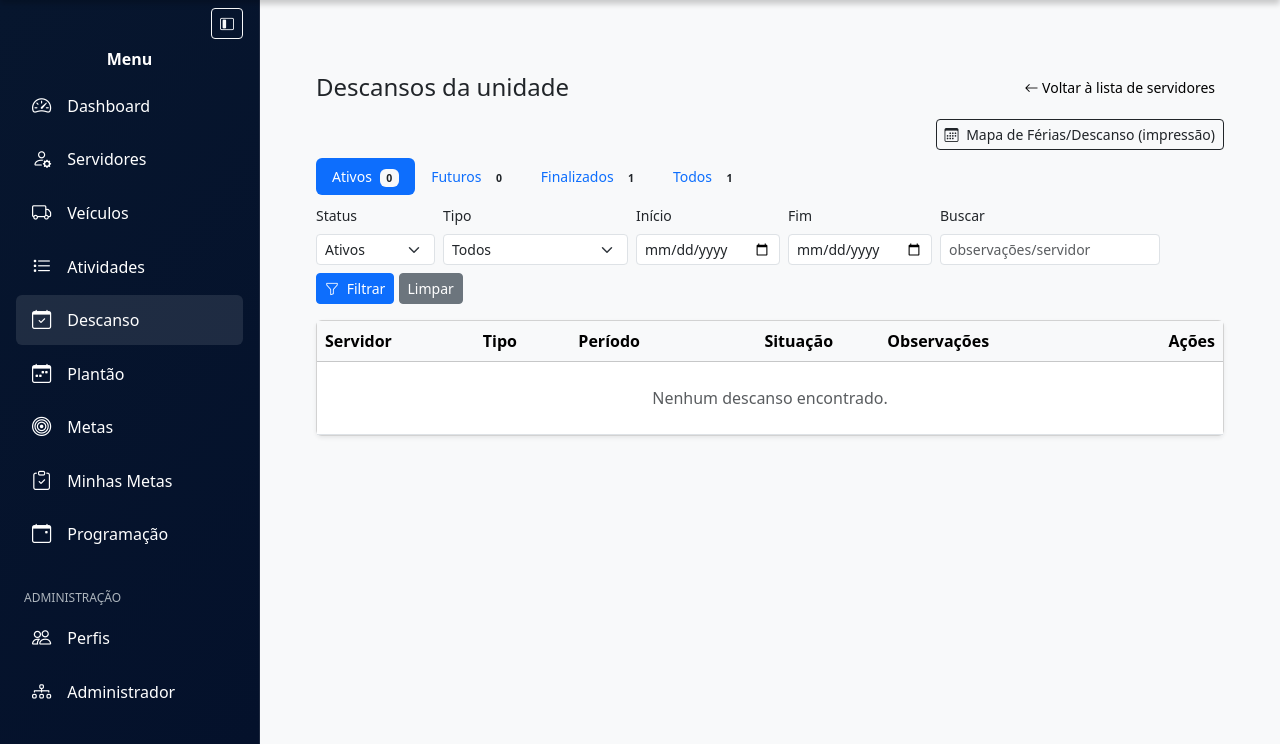
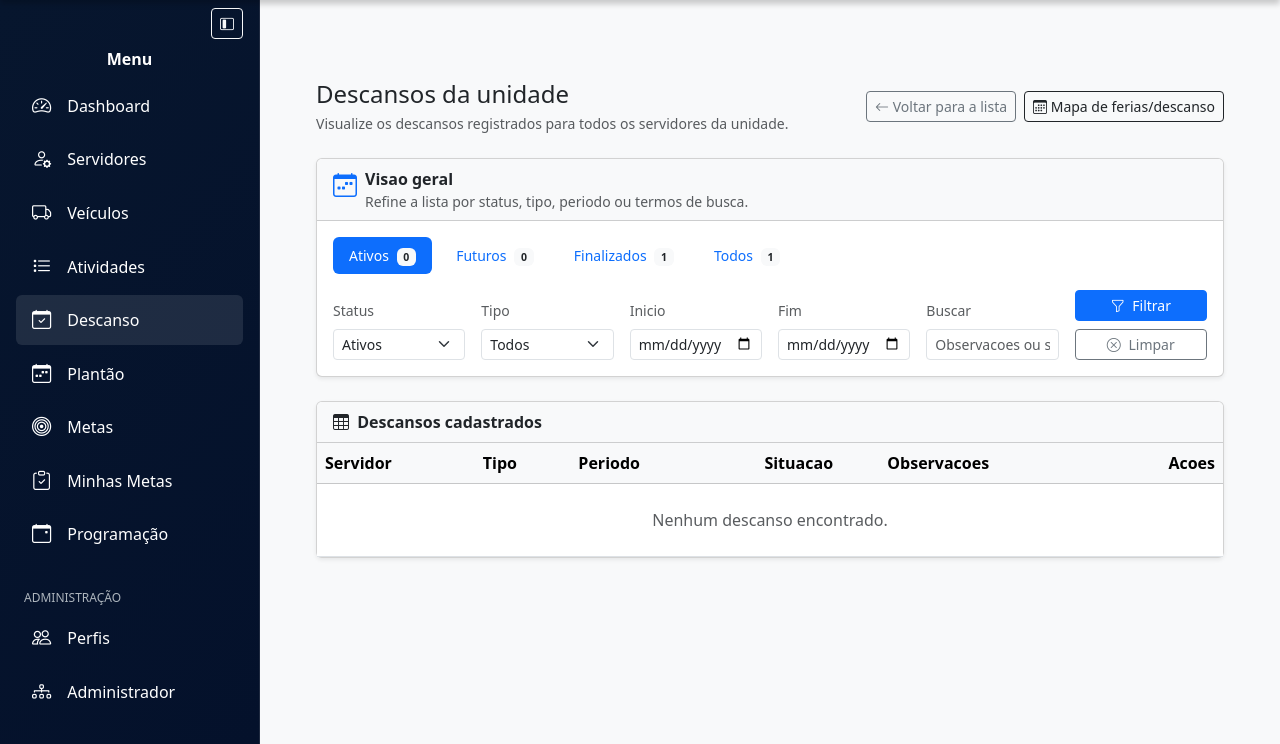
Before and after one commit to MarceloAnsilago/NovoGerenciadorDeAtividades, a Django app: page /descanso/todos/ in a window 1280 px wide. Shown: the part 56-800 px from the top of the page. Run offline with Django 5.2, Linux system fonts and the light colour scheme; a user stored in the database is signed in; tables that the repository leaves empty hold one stand-in row (values such as "Sample post"); some libraries are stand-ins or nearby versions.

Commit message:
Encerrado o template descanso servidores

```diff
--- a/descanso/templates/descanso/descansos_unidade.html
+++ b/descanso/templates/descanso/descansos_unidade.html
@@ -4,39 +4,76 @@
 
 {% block content %}
 {% now 'Y-m-d' as hoje %}
-<div class="container-fluid py-3">
-  <div class="d-flex align-items-center justify-content-between mb-3">
-    <h1 class="h4 mb-0">Descansos da unidade</h1>
-    <a href="{% url 'descanso:lista_servidores' %}" class="btn btn-light btn-sm">
-      <i class="bi bi-arrow-left"></i> Voltar à lista de servidores
+{% now 'Y' as ano_atual %}
+<div class="container py-4">
+  <div class="d-flex align-items-center justify-content-between flex-wrap gap-3 mb-4">
+    <div>
+      <h1 class="h4 mb-1">Descansos da unidade</h1>
+      <p class="text-muted small mb-0">Visualize os descansos registrados para todos os servidores da unidade.</p>
+    </div>
+    <div class="d-flex gap-2">
+      <a href="{% url 'descanso:lista_servidores' %}" class="btn btn-outline-secondary btn-sm">
+        <i class="bi bi-arrow-left"></i> Voltar para a lista
+      </a>
+      <a href="{% url 'descanso:relatorio_mapa' %}?ano={{ ano_atual }}" class="btn btn-outline-dark btn-sm">
+        <i class="bi bi-calendar3"></i> Mapa de ferias/descanso
       </a>
     </div>
-  <div class="d-flex justify-content-end mb-2">
-    <a href="{% url 'descanso:relatorio_mapa' %}?ano={{ now|date:'Y' }}" class="btn btn-outline-dark btn-sm">
-      <i class="bi bi-calendar3 me-1"></i> Mapa de Férias/Descanso (impressão)
-    </a>
   </div>
 
-  <ul class="nav nav-pills small mb-2">
-    <li class="nav-item"><a class="nav-link{% if status == 'ativos' %} active{% endif %}" href="?status=ativos">Ativos <span class="badge bg-light text-dark ms-1">{{ counts.ativos }}</span></a></li>
-    <li class="nav-item"><a class="nav-link{% if status == 'futuros' %} active{% endif %}" href="?status=futuros">Futuros <span class="badge bg-light text-dark ms-1">{{ counts.futuros }}</span></a></li>
-    <li class="nav-item"><a class="nav-link{% if status == 'finalizados' %} active{% endif %}" href="?status=finalizados">Finalizados <span class="badge bg-light text-dark ms-1">{{ counts.finalizados }}</span></a></li>
-    <li class="nav-item"><a class="nav-link{% if status == 'todos' %} active{% endif %}" href="?status=todos">Todos <span class="badge bg-light text-dark ms-1">{{ counts.todos }}</span></a></li>
+  <div class="card shadow-sm mb-4">
+    <div class="card-header bg-light d-flex align-items-start justify-content-between flex-wrap gap-3">
+      <div class="d-flex align-items-start gap-2">
+        <i class="bi bi-calendar-week text-primary fs-4"></i>
+        <div>
+          <strong>Visao geral</strong>
+          <div class="text-muted small">Refine a lista por status, tipo, periodo ou termos de busca.</div>
+        </div>
+      </div>
+    </div>
+    <div class="card-body">
+      <ul class="nav nav-pills small flex-wrap gap-2 mb-3">
+        <li class="nav-item">
+          <a class="nav-link{% if status == 'ativos' %} active{% endif %}" href="?status=ativos">
+            Ativos <span class="badge bg-light text-dark ms-1">{{ counts.ativos }}</span>
+          </a>
+        </li>
+        <li class="nav-item">
+          <a class="nav-link{% if status == 'futuros' %} active{% endif %}" href="?status=futuros">
+            Futuros <span class="badge bg-light text-dark ms-1">{{ counts.futuros }}</span>
+          </a>
+        </li>
+        <li class="nav-item">
+          <a class="nav-link{% if status == 'finalizados' %} active{% endif %}" href="?status=finalizados">
+            Finalizados <span class="badge bg-light text-dark ms-1">{{ counts.finalizados }}</span>
+          </a>
+        </li>
+        <li class="nav-item">
+          <a class="nav-link{% if status == 'todos' %} active{% endif %}" href="?status=todos">
+            Todos <span class="badge bg-light text-dark ms-1">{{ counts.todos }}</span>
+          </a>
+        </li>
       </ul>
 
       {% include "partials/_filtros_descanso.html" %}
+    </div>
+  </div>
 
   <div class="card shadow-sm">
+    <div class="card-header bg-light d-flex align-items-center">
+      <strong><i class="bi bi-table me-1"></i> Descansos cadastrados</strong>
+    </div>
+    <div class="card-body p-0">
       <div class="table-responsive">
         <table class="table table-hover align-middle mb-0">
           <thead class="table-light">
             <tr>
               <th>Servidor</th>
               <th>Tipo</th>
-            <th>Período</th>
-            <th class="text-center">Situação</th>
-            <th>Observações</th>
-            <th class="text-end">Ações</th>
+              <th>Periodo</th>
+              <th class="text-center">Situacao</th>
+              <th>Observacoes</th>
+              <th class="text-end">Acoes</th>
             </tr>
           </thead>
           <tbody>
@@ -48,7 +85,7 @@
                   </a>
                 </td>
                 <td>{{ d.get_tipo_display }}</td>
-              <td>{{ d.data_inicio }} — {{ d.data_fim }}</td>
+                <td>{{ d.data_inicio }} &ndash; {{ d.data_fim }}</td>
                 <td class="text-center">
                   {% if d.data_inicio|stringformat:"s" <= hoje and d.data_fim|stringformat:"s" >= hoje %}
                     <span class="badge bg-warning text-dark">Em andamento</span>
@@ -58,7 +95,7 @@
                     <span class="badge bg-secondary">Encerrado</span>
                   {% endif %}
                 </td>
-              <td class="text-muted small">{{ d.observacoes|default:"—" }}</td>
+                <td class="text-muted small">{{ d.observacoes|default:"&mdash;" }}</td>
                 <td class="text-end">
                   {% url 'descanso:editar_descanso' d.id as edit_base %}
                   {% url 'descanso:excluir_descanso' d.id as delete_base %}
@@ -75,4 +112,5 @@
       </div>
     </div>
   </div>
+</div>
 {% endblock %}
--- a/templates/partials/_filtros_descanso.html
+++ b/templates/partials/_filtros_descanso.html
@@ -1,6 +1,6 @@
-<form method="get" class="row g-2 align-items-end mb-3">
-  <div class="col-auto">
-    <label class="form-label small">Status</label>
+<form method="get" class="row g-3 align-items-end">
+  <div class="col-12 col-sm-6 col-lg-2">
+    <label class="form-label small text-muted">Status</label>
     <select name="status" class="form-select form-select-sm">
       <option value="ativos" {% if status == 'ativos' %}selected{% endif %}>Ativos</option>
       <option value="futuros" {% if status == 'futuros' %}selected{% endif %}>Futuros</option>
@@ -9,8 +9,8 @@
     </select>
   </div>
 
-  <div class="col-auto">
-    <label class="form-label small">Tipo</label>
+  <div class="col-12 col-sm-6 col-lg-2">
+    <label class="form-label small text-muted">Tipo</label>
     <select name="tipo" class="form-select form-select-sm">
       <option value="">Todos</option>
       {% for value,label in tipos %}
@@ -19,23 +19,29 @@
     </select>
   </div>
 
-  <div class="col-auto">
-    <label class="form-label small">Início</label>
+  <div class="col-12 col-sm-6 col-lg-2">
+    <label class="form-label small text-muted">Inicio</label>
     <input type="date" name="inicio" class="form-control form-control-sm" value="{{ filtros.inicio|default:'' }}">
   </div>
 
-  <div class="col-auto">
-    <label class="form-label small">Fim</label>
+  <div class="col-12 col-sm-6 col-lg-2">
+    <label class="form-label small text-muted">Fim</label>
     <input type="date" name="fim" class="form-control form-control-sm" value="{{ filtros.fim|default:'' }}">
   </div>
 
-  <div class="col-auto">
-    <label class="form-label small">Buscar</label>
-    <input type="text" name="q" class="form-control form-control-sm" placeholder="observações/servidor" value="{{ filtros.q|default:'' }}">
+  <div class="col-12 col-lg-2">
+    <label class="form-label small text-muted">Buscar</label>
+    <input type="text" name="q" class="form-control form-control-sm" placeholder="Observacoes ou servidor" value="{{ filtros.q|default:'' }}">
   </div>
 
-  <div class="col-auto">
-    <button class="btn btn-primary btn-sm"><i class="bi bi-funnel me-1"></i> Filtrar</button>
-    <a href="?" class="btn btn-secondary btn-sm">Limpar</a>
+  <div class="col-12 col-lg-2">
+    <div class="d-flex flex-column flex-sm-row flex-lg-column gap-2">
+      <button class="btn btn-primary btn-sm flex-fill" type="submit">
+        <i class="bi bi-funnel me-1"></i> Filtrar
+      </button>
+      <a href="?" class="btn btn-outline-secondary btn-sm flex-fill">
+        <i class="bi bi-x-circle me-1"></i> Limpar
+      </a>
+    </div>
   </div>
 </form>
```
Also changed, not shown: descanso/templates/descanso/servidor_descansos.html (+33 -12 lines). Lines whose indentation alone changed are shown as unchanged.
